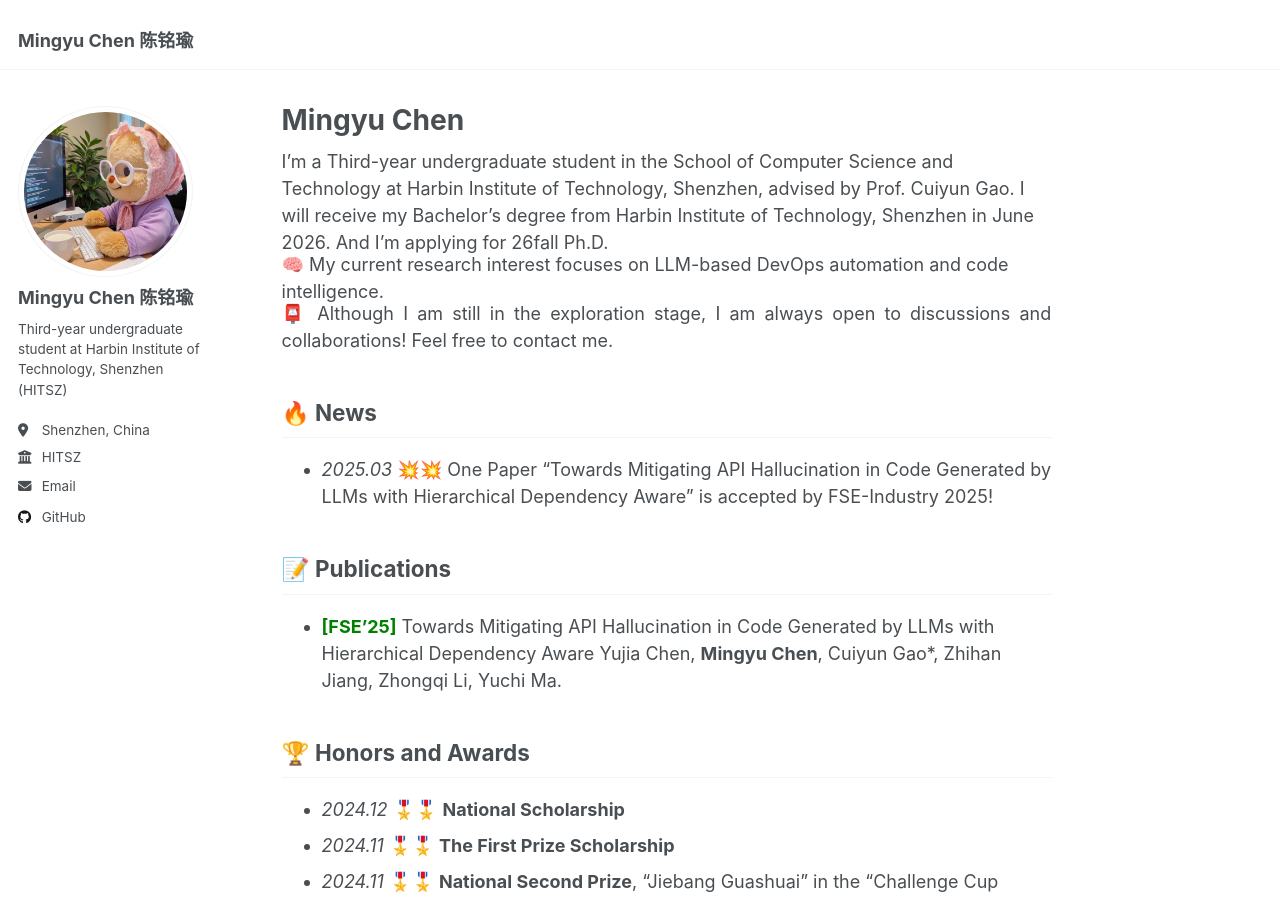
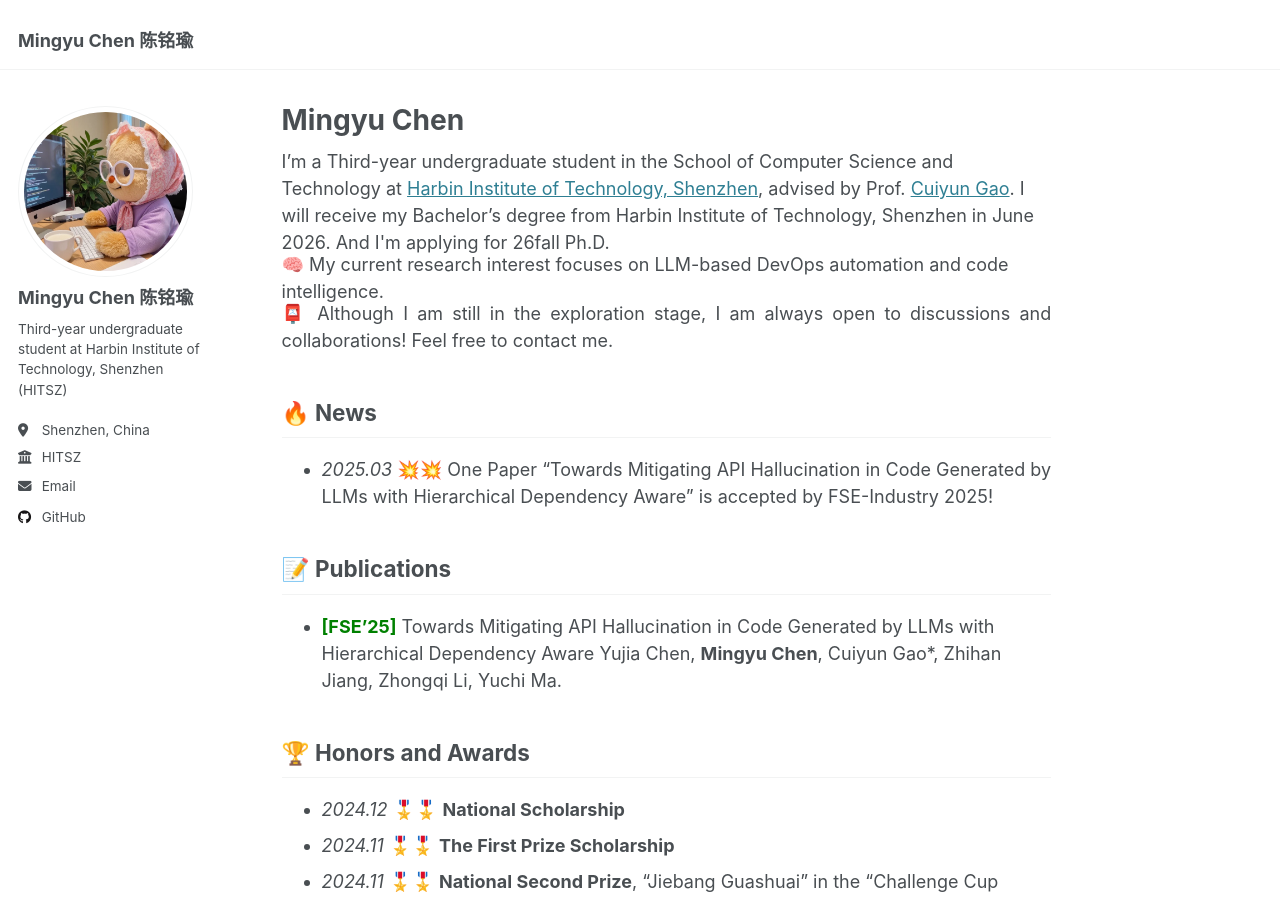
Before and after one commit to CMY-K/CMY-K.github.io, a Jekyll site: the page built from _pages/about.md, in a window 1280 px wide and 900 px high. Built offline with Jekyll 4.4.1, drawn with Linux system fonts in a browser that asks for light colours; part of the change alters nothing that is shown.

```diff
--- a/_pages/about.md
+++ b/_pages/about.md
@@ -8,7 +8,7 @@ redirect_from:
 ---
 
 <div style="margin-bottom: -5px;">
-  I’m a Third-year undergraduate student in the School of Computer Science and Technology at Harbin Institute of Technology, Shenzhen, advised by Prof. Cuiyun Gao. I will receive my Bachelor’s degree from Harbin Institute of Technology, Shenzhen in June 2026. And I’m applying for 26fall Ph.D.
+  I’m a Third-year undergraduate student in the School of Computer Science and Technology at <a href="http://cs.hitsz.edu.cn/">Harbin Institute of Technology, Shenzhen</a>, advised by Prof. <a href="https://cuiyungao.github.io/">Cuiyun Gao</a>. I will receive my Bachelor’s degree from Harbin Institute of Technology, Shenzhen in June 2026. And I'm applying for 26fall Ph.D.
 </div>
 
 <div style="margin-bottom: -5px;">
```
